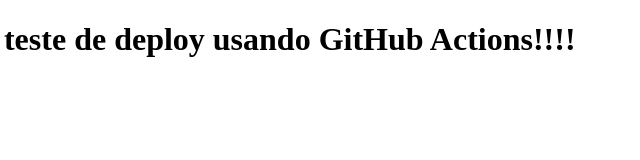
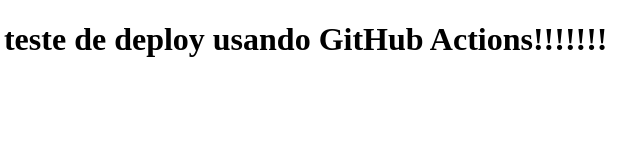
Before and after one commit to gutolpj/api-laravel, a plain HTML site: page index.html in a window 1280 px wide. Shown: the full height of the page, 220-860 px from the left. Drawn offline with Linux system fonts and the light colour scheme.

Commit message:
testando actions

```diff
--- a/index.html
+++ b/index.html
@@ -6,6 +6,6 @@
     <title>Teste de Deploy</title>
 </head>
 <body>
-    <h1>Oláá, este é um teste de deploy usando GitHub Actions!!!!</h1>
+    <h1>Oláá, este é um teste de deploy usando GitHub Actions!!!!!!!</h1>
 </body>
 </html>
```
